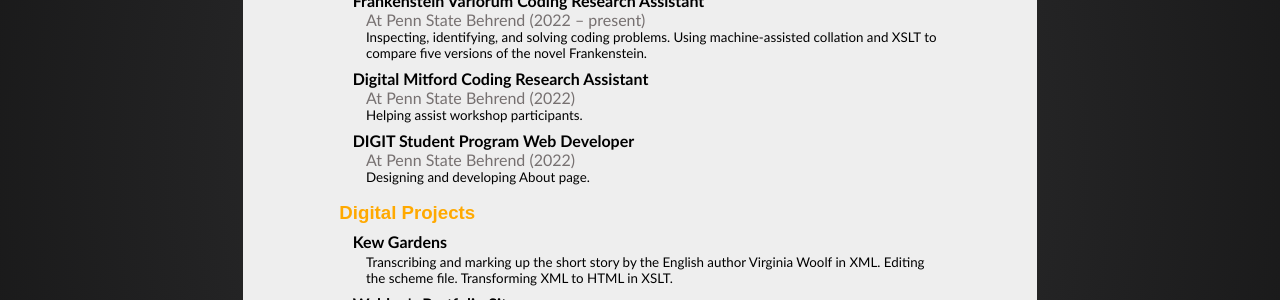
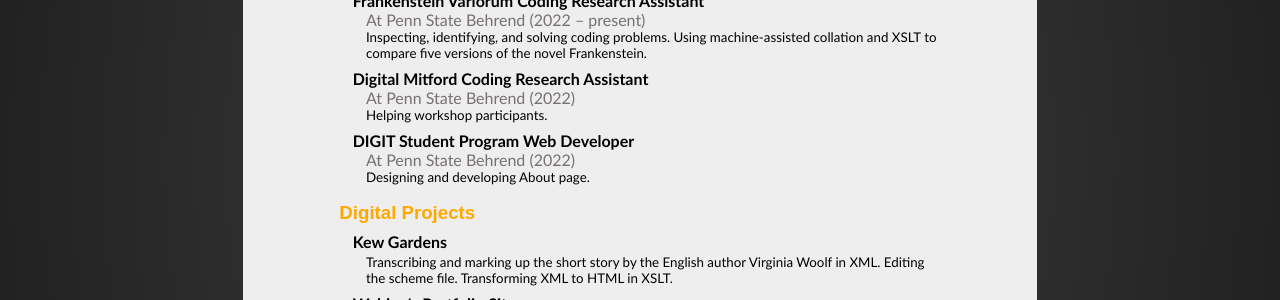
Before and after one commit to Yuying-Jin/DIGIT400static, a Jekyll site: the page built from docs/cv.html, in a window 1280 px wide and 900 px high, scrolled down 525 px. Shown: the part 150-450 px from the top of the window. Built offline with Jekyll 4.4.1, drawn with Linux system fonts in a browser that asks for light colours.

Commit message:
fix resume pdf

```diff
--- a/docs/_data/job.yml
+++ b/docs/_data/job.yml
@@ -3,7 +3,7 @@
   desc:	Inspecting, identifying, and solving coding problems. Using machine-assisted collation and XSLT to compare five versions of the novel Frankenstein.
 - name: Digital Mitford Coding Research Assistant
   time: At Penn State Behrend (2022)
-  desc: Helping assist workshop participants.
+  desc: Helping workshop participants.
 - name: DIGIT Student Program Web Developer
   time: At Penn State Behrend (2022)
   desc: Designing and developing About page.
--- a/docs/webstyle.css
+++ b/docs/webstyle.css
@@ -12,7 +12,7 @@
     animation-timing-function: ease;
 }
 body{
-    background-image: radial-gradient(var(--grey) -100%, var(--greyD) 50%, var(--greyDD));
+    background-image: radial-gradient(var(--grey) -50%, var(--greyD) 70%, var(--greyDD));
     backgrund-color: var(--grey);
     color:white;
 }
```
Also changed, not shown: 1 other file.
